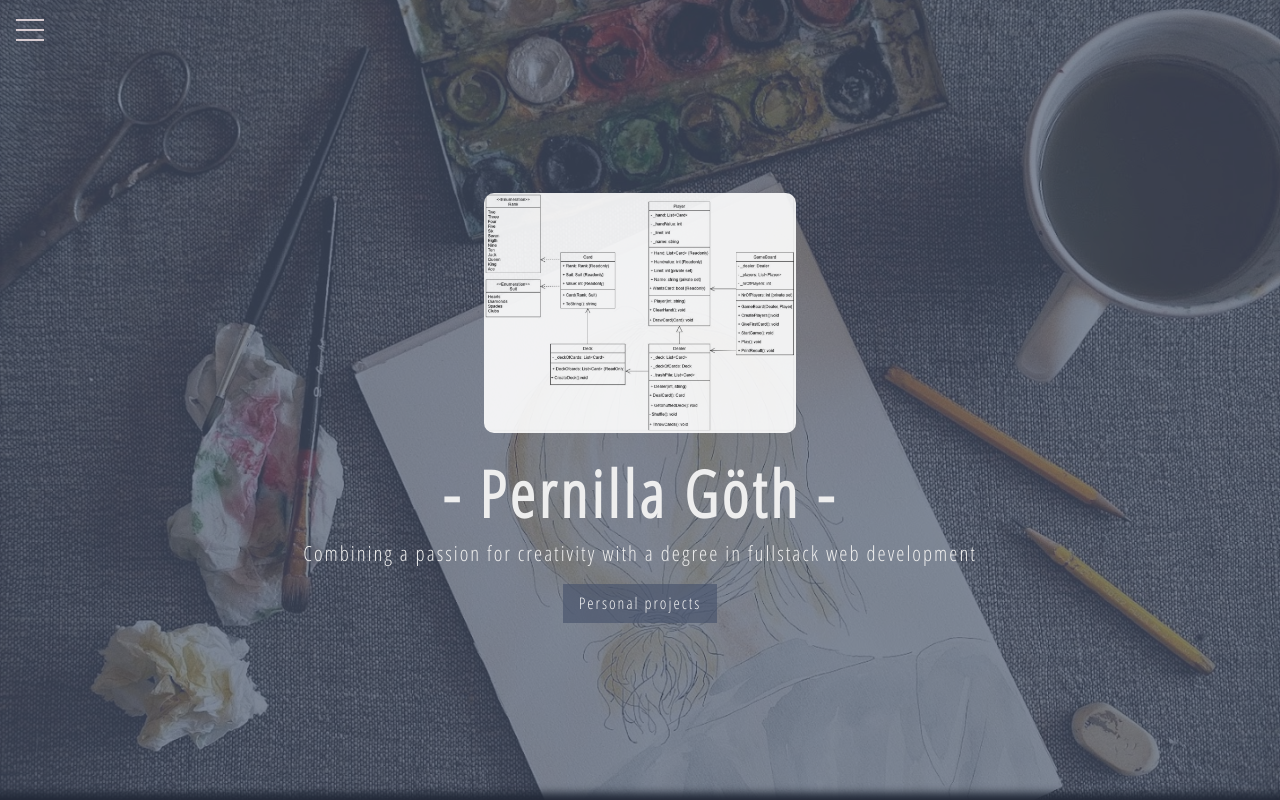
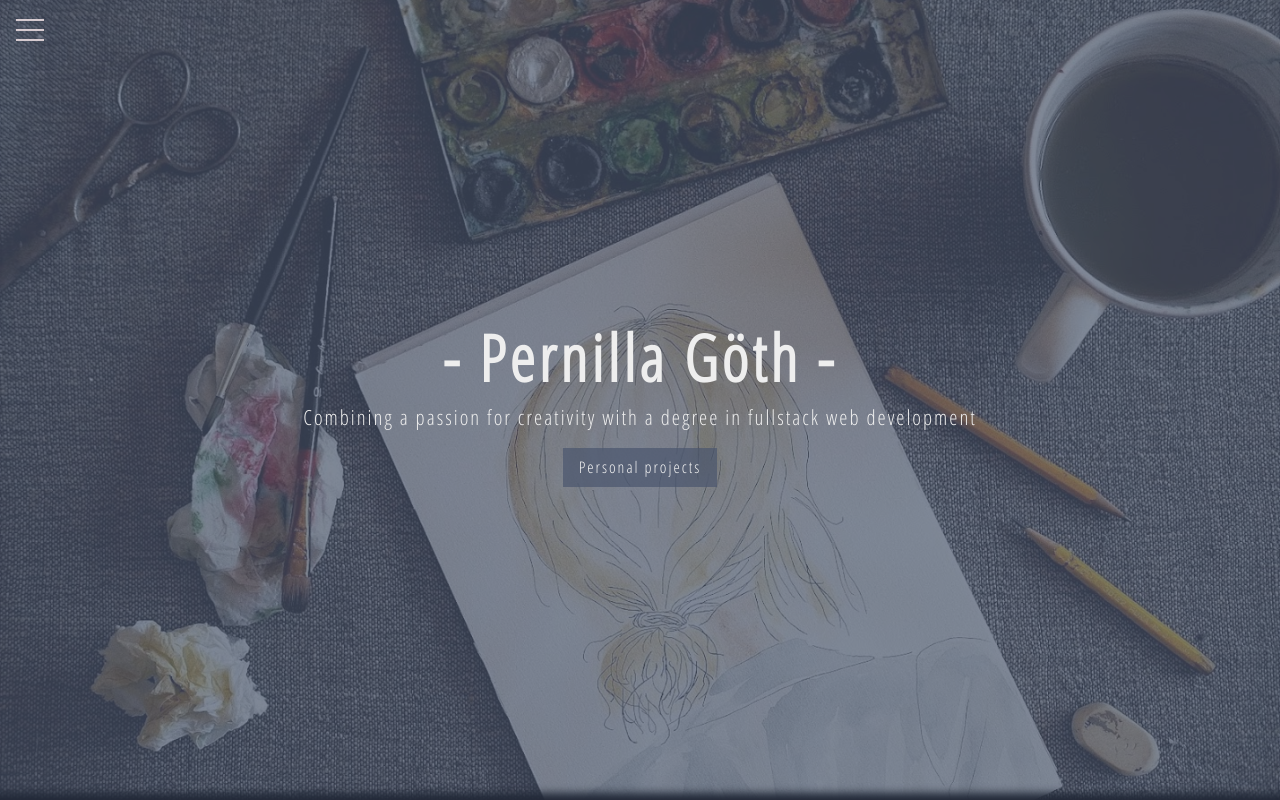
Before and after one commit to pg222jx/portfolio, a React (Create React App) app: page / in a window 1280 px wide. Built offline with nearby package versions, Linux system fonts and the light colour scheme.

Commit message:
Trying to find building bug

```diff
--- a/src/components/CodePortfolio/CardGameSimulation.jsx
+++ b/src/components/CodePortfolio/CardGameSimulation.jsx
@@ -1,5 +1,5 @@
 import React, { Component } from 'react'
-import cardGamePic from '../../images/CardGame.JPG'
+// import cardGamePic from '../../images/CardGame.JPG'
 
 class CardGameSimulation extends Component {
     state = {  }
@@ -8,7 +8,7 @@ class CardGameSimulation extends Component {
         return (
             <div className="codePortfolio">
               <h2>21 card game simulator</h2>
-              <img src={cardGamePic} alt="Pernilla Göth" className="codePics"/>
+              <img src="C:/Users/perni/Portfolio/portfolio/src/images/CardGame.JPG" alt="Pernilla Göth" className="codePics"/>
               <p>As the title suggest this is a simulatior for the card game 21.<br/>
               It was created to play with object orientation using C#. </p><br/>
               <p>C#, .Net</p>
--- a/src/components/Home.jsx
+++ b/src/components/Home.jsx
@@ -1,6 +1,5 @@
 import React, { Component } from 'react'
 import { Link } from 'react-router-dom'
-import cardGamePic from '../images/CardGame.JPG'
 
 class Header extends Component {
     state = {  }
@@ -9,7 +8,6 @@ class Header extends Component {
         return (
             <header className="showcase">
             <div className="container showcase-inner">
-            <img src={cardGamePic} alt="Pernilla Göth" className="codePics"/>
               <h1>- Pernilla Göth - </h1>
               <p>Combining a passion for creativity with a degree in fullstack web development</p>
               <Link to="/code" className="btn">Personal projects</Link>
```
